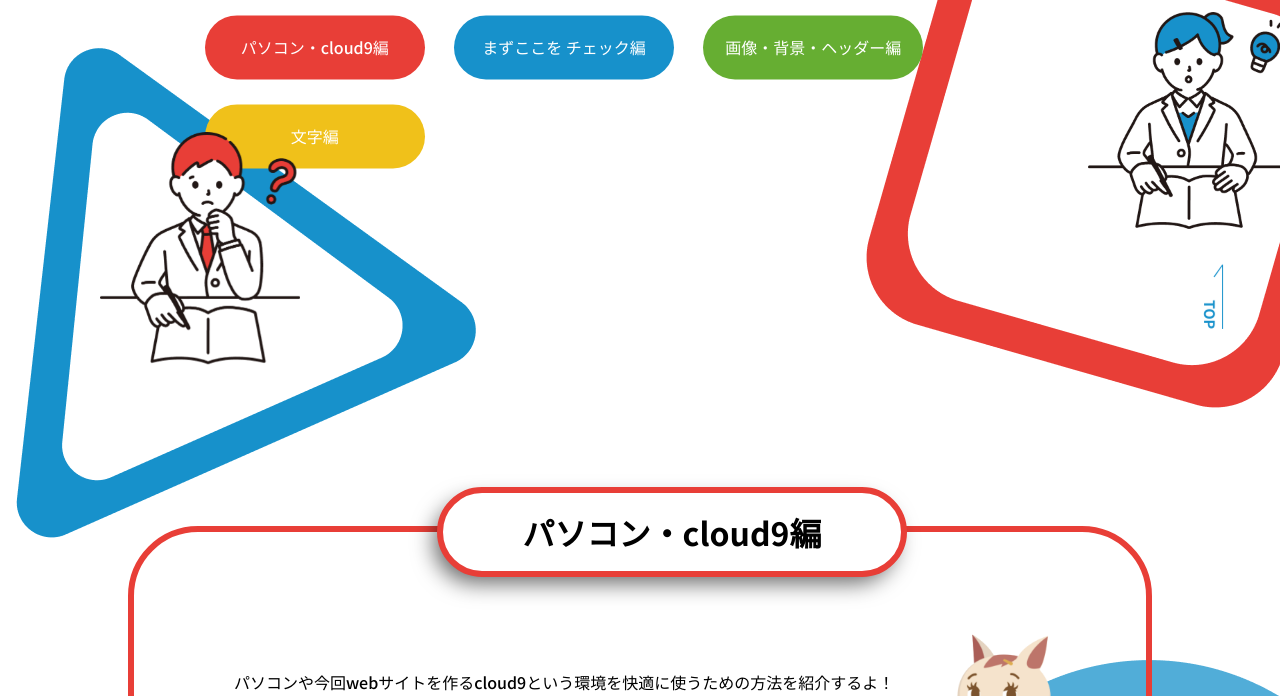
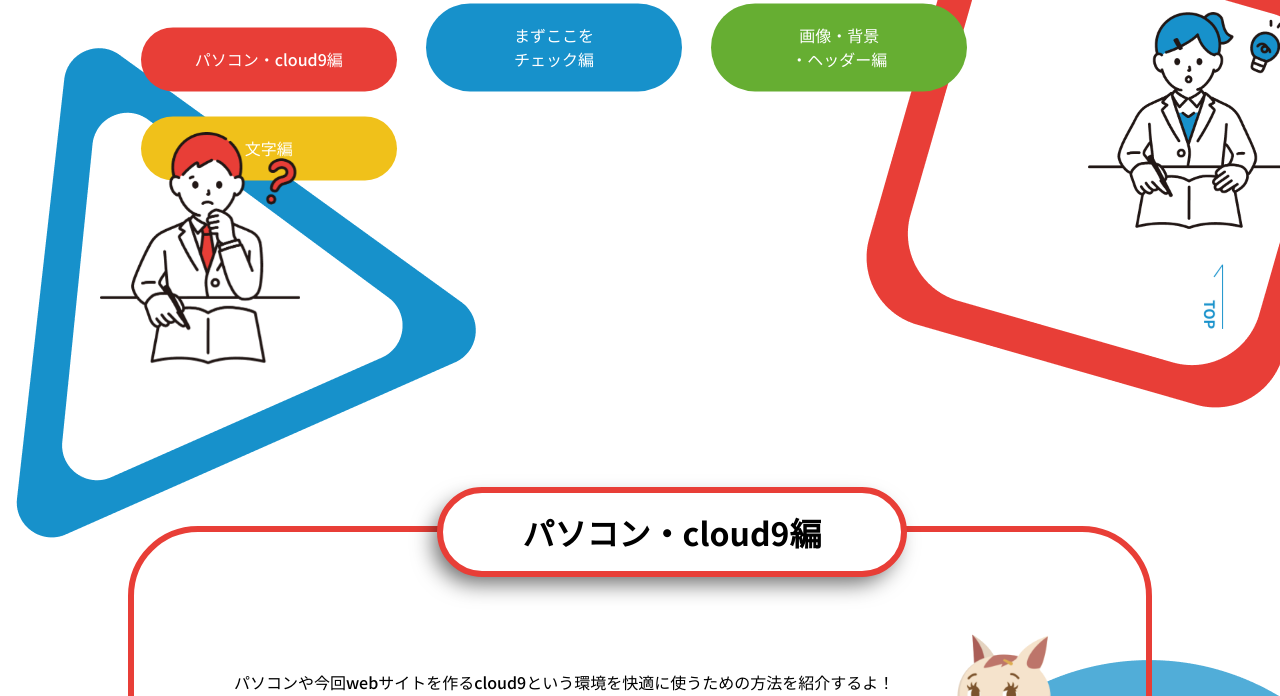
Before and after one commit to takumilk/lit-tech-lesson-original-web-help, a plain HTML site: page index.html in a window 1280 px wide. Shown: the part 428-1124 px from the top of the page. Drawn offline with nearby package versions, Linux system fonts and the light colour scheme.

Commit message:
last-commit

```diff
--- a/css/style.css
+++ b/css/style.css
@@ -84,6 +84,7 @@
     position: absolute;
     top: 40vh;
     right: 0vw;
+    z-index: -10;
 }
 
 .red-square-sp{
@@ -97,15 +98,16 @@
     transform: translate(-50%,-50%);
     font-size: 32px;
     text-align: center;
+    z-index: 20;
 }
 
 .nav{
-    max-width: 70vw;
-    width: 100%;
+    max-width: 80vw;
+    width: 57%;
     position: absolute;
     top: 65%;
     left: 50%;
-    margin: auto;
+    margin: 0 auto;
     /* tarnslate で要素の縦横それぞれ50%分の長さを動かすことで、要素を中央にする. */
     transform: translate(-50%, -50%);
     -webkit-transform: translate(-50%, -50%);
@@ -124,7 +126,7 @@
     border-radius: 50px;
     display: inline-block;
     text-align: center;
-    width: 220px;
+    width: 12vw;
     margin: 1vw;
     /* box-shadow: -7px 10px 22px -4px rgba(0,0,0,0.6); */
     z-index: 30;
@@ -459,6 +461,18 @@
     100% { opacity: 1; -webkit-transform: translateY(0); -ms-transform: translateY(0); transform: translateY(0); }
 }
 
+@media all and (max-width: 1440px){
+    .nav{
+        width: 100vw;
+    }
+    .btn{
+        width: 20vw;
+    }
+    .head-top{
+        display: block;
+    }
+}
+
 @media all and (max-width: 480px) {
     body{
         width: 100%;
```
Also changed, not shown: presentation/zoom-coments-log.txt, 1 other file.
